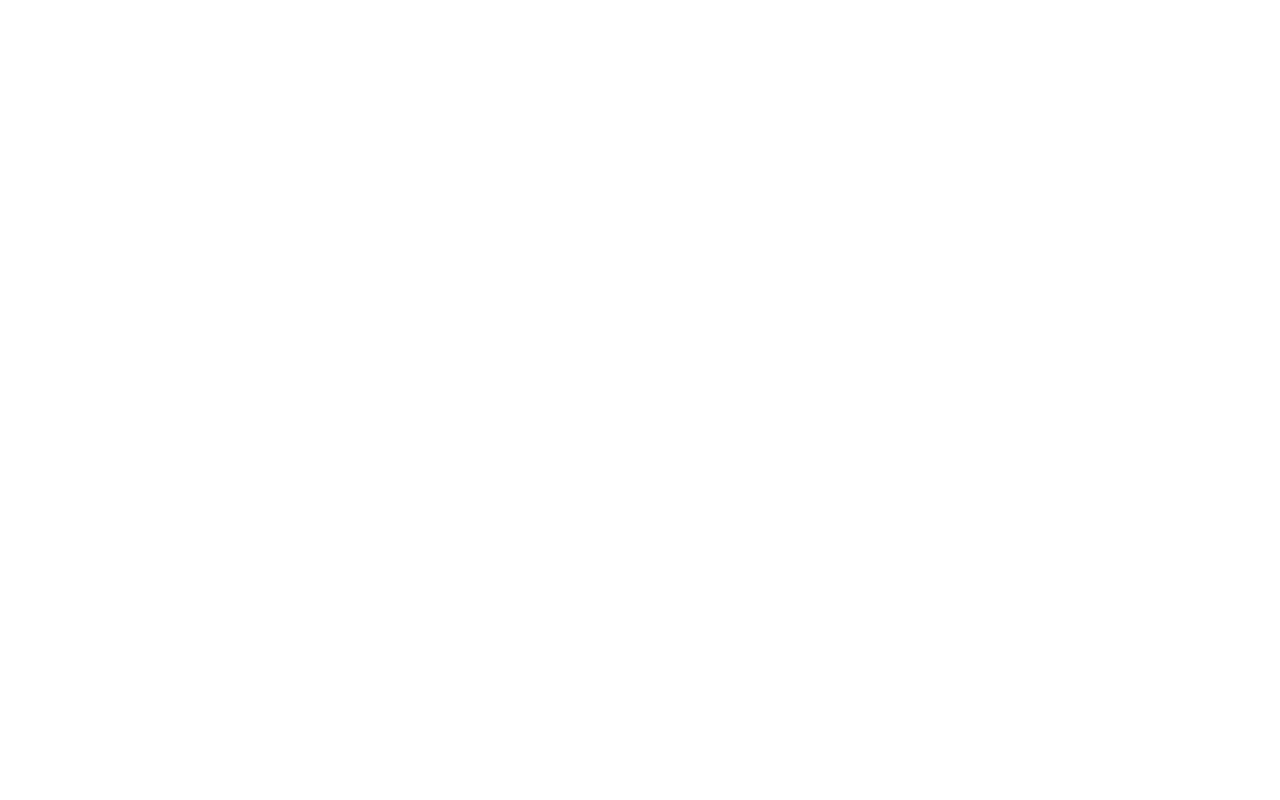
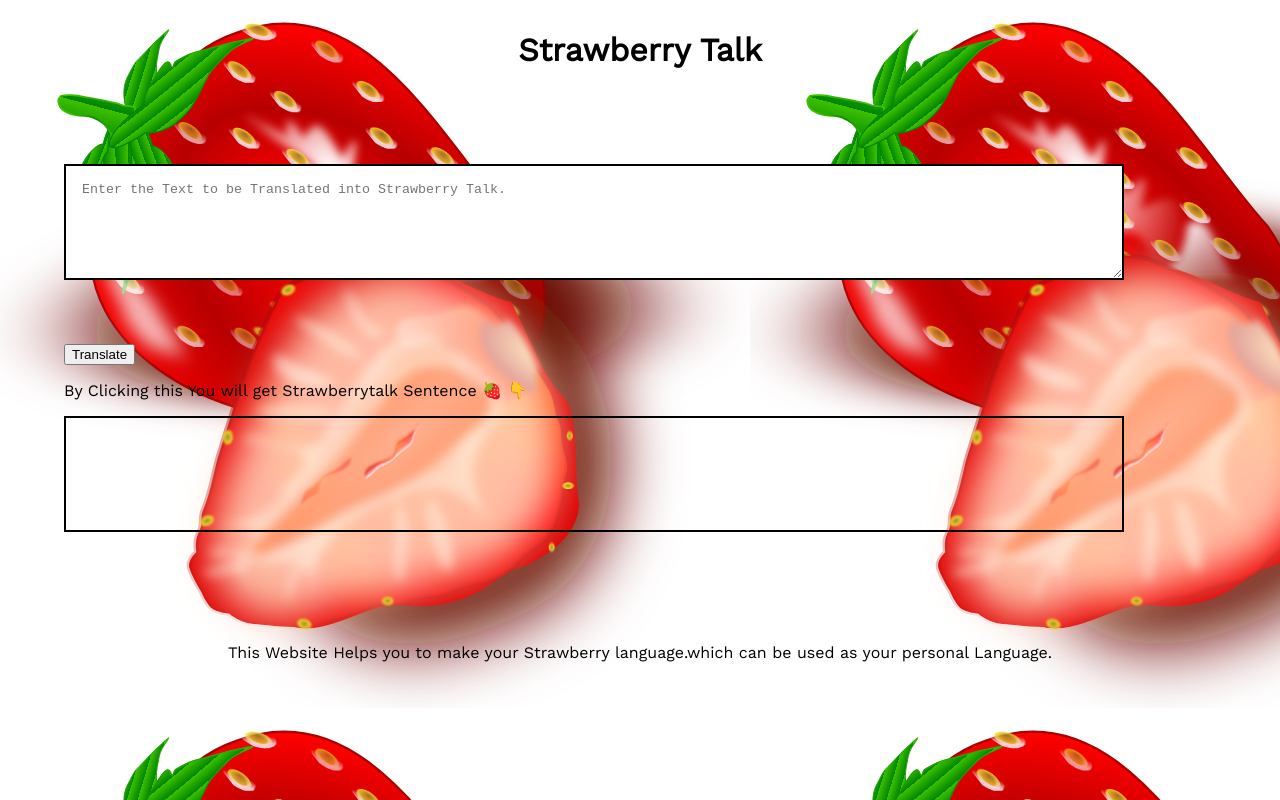
Before and after one commit to Shazeb16180/StrawberryTalk, a plain HTML site: page index.html in a window 1280 px wide. Drawn offline with nearby package versions, Linux system fonts and the light colour scheme.

Commit message:
final commit

```diff
--- /dev/null
+++ b/app.js
@@ -0,0 +1,19 @@
+var getText=document.querySelector("#txtarea");
+var btnAdd=document.querySelector("#btn");
+var outputDiv=document.querySelector("#output");
+var url="https://api.funtranslations.com/translate/minion.json";
+btnAdd.addEventListener("click",getTranslated);
+function getTranslated(){
+    var updateUrl=url+"?"+"text="+getText.value;
+    console.log(updateUrl);
+    fetch(updateUrl)
+    .then(response=>response.json())
+    .then(json=>{
+        var output=json.contents.translated;
+        outputDiv.innerHTML=output;
+    })
+    .catch(gotError)
+}
+function gotError(){
+    console.log("Error");
+}
--- a/index.html
+++ b/index.html
@@ -0,0 +1,23 @@
+<!DOCTYPE html>
+<html lang="en">
+<head>
+    <meta charset="UTF-8">
+    <meta http-equiv="X-UA-Compatible" content="IE=edge">
+    <meta name="viewport" content="width=device-width, initial-scale=1.0">
+    <title>Strawberry Talk</title>
+    <link href="stylish.css" rel="stylesheet">
+</head>
+<body>
+    <header>
+       <h1>Strawberry Talk</h1>
+    </header>
+    <textarea id="txtarea" placeholder="Enter the Text to be Translated into Strawberry Talk."></textarea>
+    <button id="btn">Translate</button>
+    <div style="margin-left: 4rem;">By Clicking this You will get Strawberrytalk Sentence 🍓 👇</div>
+    <div id="output"></div>
+    <footer>
+        This Website Helps you to make your Strawberry language.which can be used as your personal Language.
+    </footer>
+    <script src="app.js" type="text/javascript"></script>
+</body>
+</html>
--- a/stylish.css
+++ b/stylish.css
@@ -1,2 +1,36 @@
 @import url('https://fonts.googleapis.com/css2?family=Work+Sans&display=swap');
-font-family: 'Work Sans', sans-serif;
+
+body{
+    font-family: 'Work Sans', sans-serif;
+    background-image: url(straw.svg);
+    margin: 0px;
+
+}
+header,footer{
+    height: 100px;
+
+    display: flex;
+    justify-content: center;
+    align-items: center;
+}
+#txtarea,#output{
+    width: 80%;
+    height:10vh;
+    display: block;
+    margin:4rem;
+    padding:1rem;
+    border: 2px solid black;
+}
+
+#output{
+    margin-top: 1rem;
+    margin-left:4rem;
+}
+#btn{
+    margin-left: 4rem;
+    margin-bottom: 1rem;
+}
+footer{
+    padding: 1rem;
+    height: 80px;
+}
```
Also changed, not shown: straw.svg (added).
